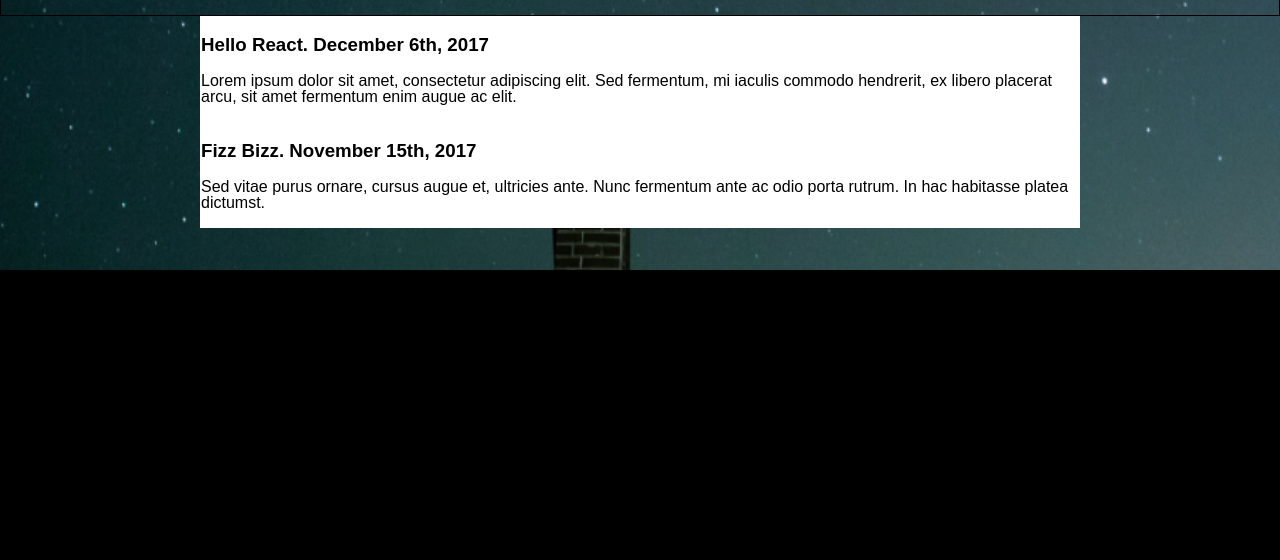
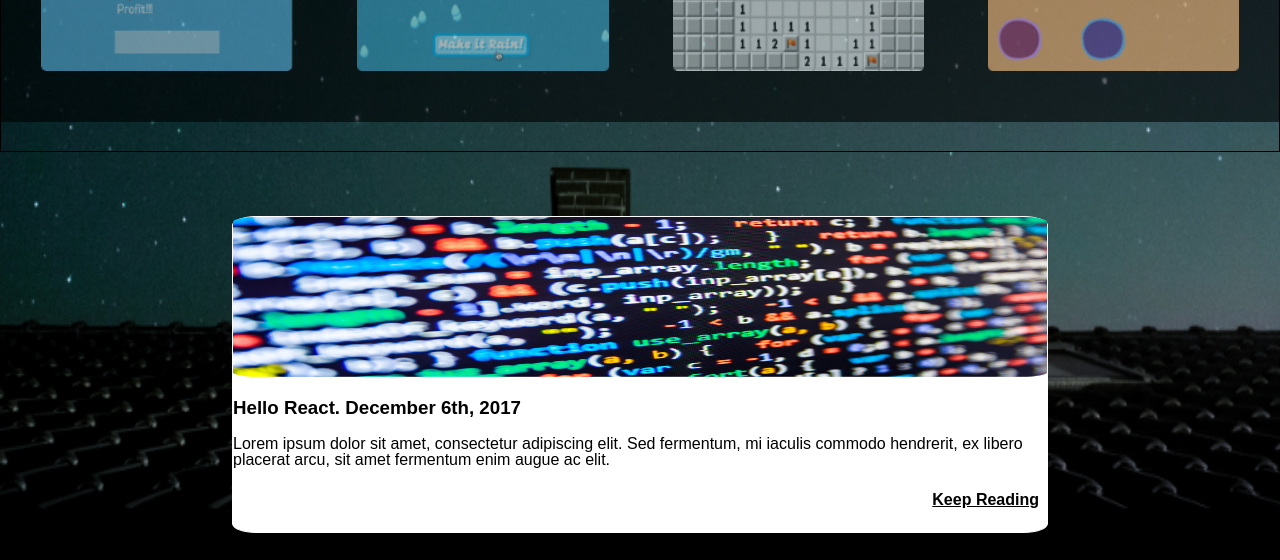
Before and after one commit to jfordnose64/portfolio, a website: page public/index.html in a window 1280 px wide. Shown: the part 530-1090 px from the top of the page. Before the commit the page ends 800 px from the top, so only its background shows below. Drawn offline with Linux system fonts and the light colour scheme.

Commit message:
fixed border

```diff
--- a/public/index.html
+++ b/public/index.html
@@ -33,7 +33,8 @@
       </ul>
     </article>
     <section class="border_1">
-      <nav>
+      <nav class="image_border">
+        <img src="./images/code.png" alt="code" class="code" />
         <h1>
           Hello React. December 6th, 2017
         </h1>
@@ -42,13 +43,16 @@
           fermentum, mi iaculis commodo hendrerit, ex libero placerat arcu, sit
           amet fermentum enim augue ac elit.
         </p>
+        <p class="reading">Keep Reading</p>
       </nav>
-      <nav>
+      <nav class="image_border">
+        <img src="./images/react.png" alt="react" class="react" />
         <h1>Fizz Bizz. November 15th, 2017</h1>
         <p>
           Sed vitae purus ornare, cursus augue et, ultricies ante. Nunc
           fermentum ante ac odio porta rutrum. In hac habitasse platea dictumst.
         </p>
+        <p class="reading">Keep Reading</p>
       </nav>
     </section>
   </body>
--- a/public/screen.css
+++ b/public/screen.css
@@ -20,12 +20,13 @@ body {
   color: white;
   display: flex;
   justify-content: center;
-  padding: 2rem;
+  padding-top: 5rem;
+  padding-bottom: 5rem;
   margin: 0rem;
 }
 
 .jason_img {
-  height: 10rem;
+  height: 12.5rem;
   width: auto;
   border-radius: 3%;
 }
@@ -69,6 +70,20 @@ li > img {
 
 .border_1 {
   margin-bottom: 2rem;
+  padding: 2rem;
+  width: ;
+}
+.image_border {
+  margin-top: 2rem;
+  margin-bottom: 2rem;
+  border-radius: 3%;
+}
+
+.reading {
+  text-decoration: underline;
+  font-weight: bold;
+  text-align: right;
+  padding: 0.5rem;
 }
 
 nav {
@@ -84,3 +99,13 @@ nav {
 nav > h1 {
   font-weight: bold;
 }
+
+.code,
+.react {
+  width: 100%;
+  object-fit: fill;
+  height: 10rem;
+  overflow: hidden;
+  clip: rect(10, 10, 10, 10);
+  border-radius: 3%;
+}
```
